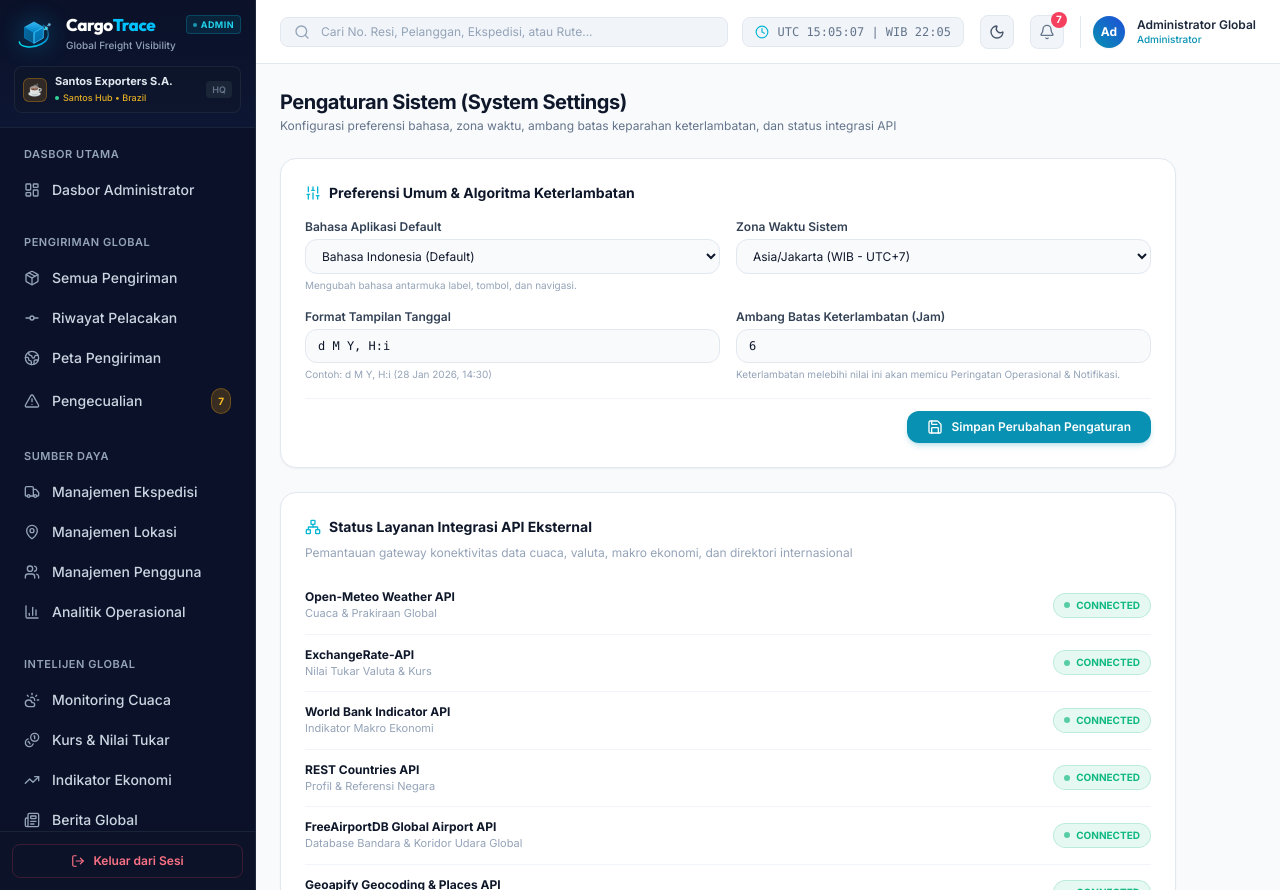
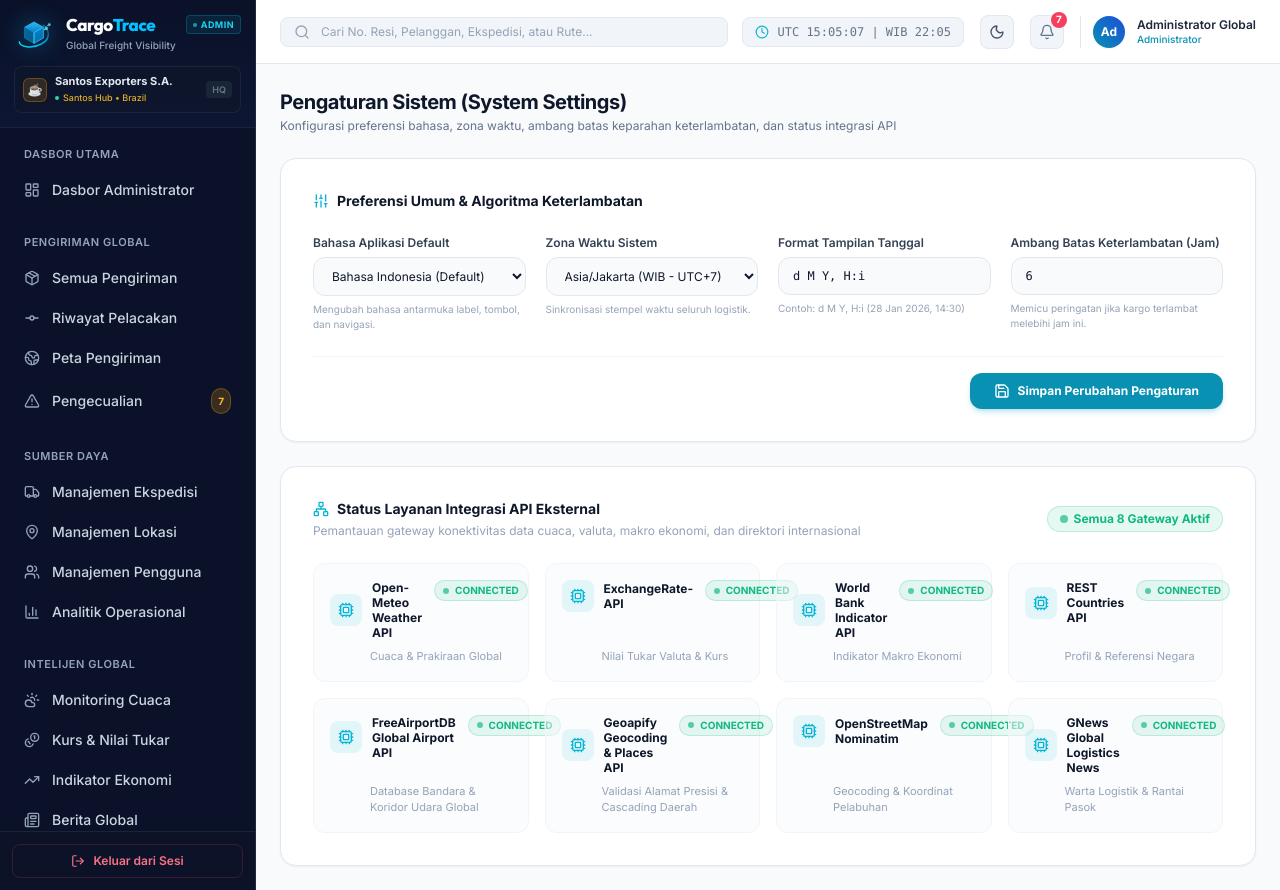
Before and after one commit to rafifproject/CargoTrace-UAS-Rafif, a Laravel app: page /admin/settings in a window 1280 px wide. Run offline with Laravel 12, Linux system fonts and the light colour scheme; a user stored in the database is signed in; data comes from the database, SQL or seed files in the repository; some libraries are stand-ins or nearby versions.

Commit message:
fix(ui): expand settings and notifications views to full container width and modernize API status grid

```diff
--- a/resources/views/admin/notifications/index.blade.php
+++ b/resources/views/admin/notifications/index.blade.php
@@ -3,7 +3,7 @@
 @section('title', 'Pusat Notifikasi')
 
 @section('content')
-<div class="space-y-6 max-w-4xl">
+<div class="space-y-6 w-full">
     <!-- Header -->
     <div class="flex flex-col sm:flex-row sm:items-center sm:justify-between gap-4">
         <div>
--- a/resources/views/admin/settings/index.blade.php
+++ b/resources/views/admin/settings/index.blade.php
@@ -3,7 +3,7 @@
 @section('title', 'Pengaturan Sistem')
 
 @section('content')
-<div class="space-y-6 max-w-4xl">
+<div class="space-y-6 w-full">
     <!-- Header -->
     <div class="flex flex-col sm:flex-row sm:items-center sm:justify-between gap-4">
         <div>
@@ -13,53 +13,52 @@
     </div>
 
     <!-- General Settings Form -->
-    <div class="p-6 rounded-2xl bg-white dark:bg-[#0A1128] border border-slate-200 dark:border-slate-800 shadow-sm">
-        <h2 class="text-sm font-bold text-slate-900 dark:text-white mb-4 flex items-center gap-2">
+    <div class="p-6 lg:p-8 rounded-2xl bg-white dark:bg-[#0A1128] border border-slate-200 dark:border-slate-800 shadow-sm w-full">
+        <h2 class="text-sm font-bold text-slate-900 dark:text-white mb-5 flex items-center gap-2">
             <i data-lucide="sliders" class="w-4 h-4 text-cyan-500"></i>
             <span>Preferensi Umum & Algoritma Keterlambatan</span>
         </h2>
 
-        <form method="POST" action="{{ route('admin.settings.update') }}" class="space-y-4">
+        <form method="POST" action="{{ route('admin.settings.update') }}" class="space-y-6">
             @csrf
             @method('PUT')
 
-            <div class="grid grid-cols-1 sm:grid-cols-2 gap-4">
+            <div class="grid grid-cols-1 md:grid-cols-2 lg:grid-cols-4 gap-5">
                 <div>
-                    <label for="app_language" class="block text-xs font-semibold text-slate-700 dark:text-slate-300 mb-1">Bahasa Aplikasi Default</label>
-                    <select id="app_language" name="app_language" class="w-full px-3 py-2 text-xs bg-slate-50 dark:bg-slate-900 border border-slate-200 dark:border-slate-700 rounded-xl text-slate-900 dark:text-white focus:ring-1 focus:ring-cyan-500">
+                    <label for="app_language" class="block text-xs font-semibold text-slate-700 dark:text-slate-300 mb-1.5">Bahasa Aplikasi Default</label>
+                    <select id="app_language" name="app_language" class="w-full px-3.5 py-2.5 text-xs bg-slate-50 dark:bg-slate-900 border border-slate-200 dark:border-slate-700 rounded-xl text-slate-900 dark:text-white focus:ring-1 focus:ring-cyan-500">
                         <option value="id" {{ ($settings['app_language'] ?? 'id') === 'id' ? 'selected' : '' }}>Bahasa Indonesia (Default)</option>
                         <option value="en" {{ ($settings['app_language'] ?? '') === 'en' ? 'selected' : '' }}>English (Alternative)</option>
                     </select>
-                    <p class="text-[10px] text-slate-400 mt-1">Mengubah bahasa antarmuka label, tombol, dan navigasi.</p>
+                    <p class="text-[10px] text-slate-400 mt-1.5">Mengubah bahasa antarmuka label, tombol, dan navigasi.</p>
                 </div>
 
                 <div>
-                    <label for="app_timezone" class="block text-xs font-semibold text-slate-700 dark:text-slate-300 mb-1">Zona Waktu Sistem</label>
-                    <select id="app_timezone" name="app_timezone" class="w-full px-3 py-2 text-xs bg-slate-50 dark:bg-slate-900 border border-slate-200 dark:border-slate-700 rounded-xl text-slate-900 dark:text-white focus:ring-1 focus:ring-cyan-500">
+                    <label for="app_timezone" class="block text-xs font-semibold text-slate-700 dark:text-slate-300 mb-1.5">Zona Waktu Sistem</label>
+                    <select id="app_timezone" name="app_timezone" class="w-full px-3.5 py-2.5 text-xs bg-slate-50 dark:bg-slate-900 border border-slate-200 dark:border-slate-700 rounded-xl text-slate-900 dark:text-white focus:ring-1 focus:ring-cyan-500">
                         <option value="Asia/Jakarta" {{ ($settings['app_timezone'] ?? 'Asia/Jakarta') === 'Asia/Jakarta' ? 'selected' : '' }}>Asia/Jakarta (WIB - UTC+7)</option>
                         <option value="Asia/Makassar" {{ ($settings['app_timezone'] ?? '') === 'Asia/Makassar' ? 'selected' : '' }}>Asia/Makassar (WITA - UTC+8)</option>
                         <option value="Asia/Jayapura" {{ ($settings['app_timezone'] ?? '') === 'Asia/Jayapura' ? 'selected' : '' }}>Asia/Jayapura (WIT - UTC+9)</option>
                         <option value="UTC" {{ ($settings['app_timezone'] ?? '') === 'UTC' ? 'selected' : '' }}>UTC (Coordinated Universal Time)</option>
                     </select>
+                    <p class="text-[10px] text-slate-400 mt-1.5">Sinkronisasi stempel waktu seluruh logistik.</p>
+                </div>
+
+                <div>
+                    <label for="date_format" class="block text-xs font-semibold text-slate-700 dark:text-slate-300 mb-1.5">Format Tampilan Tanggal</label>
+                    <input type="text" id="date_format" name="date_format" value="{{ $settings['date_format'] ?? 'd M Y, H:i' }}" required class="w-full px-3.5 py-2.5 text-xs bg-slate-50 dark:bg-slate-900 border border-slate-200 dark:border-slate-700 rounded-xl text-slate-900 dark:text-white font-mono">
+                    <p class="text-[10px] text-slate-400 mt-1.5">Contoh: d M Y, H:i (28 Jan 2026, 14:30)</p>
+                </div>
+
+                <div>
+                    <label for="delay_threshold_hours" class="block text-xs font-semibold text-slate-700 dark:text-slate-300 mb-1.5">Ambang Batas Keterlambatan (Jam)</label>
+                    <input type="number" id="delay_threshold_hours" name="delay_threshold_hours" value="{{ $settings['delay_threshold_hours'] ?? '6' }}" required min="1" max="168" class="w-full px-3.5 py-2.5 text-xs bg-slate-50 dark:bg-slate-900 border border-slate-200 dark:border-slate-700 rounded-xl text-slate-900 dark:text-white font-mono">
+                    <p class="text-[10px] text-slate-400 mt-1.5">Memicu peringatan jika kargo terlambat melebihi jam ini.</p>
                 </div>
             </div>
 
-            <div class="grid grid-cols-1 sm:grid-cols-2 gap-4">
-                <div>
-                    <label for="date_format" class="block text-xs font-semibold text-slate-700 dark:text-slate-300 mb-1">Format Tampilan Tanggal</label>
-                    <input type="text" id="date_format" name="date_format" value="{{ $settings['date_format'] ?? 'd M Y, H:i' }}" required class="w-full px-3 py-2 text-xs bg-slate-50 dark:bg-slate-900 border border-slate-200 dark:border-slate-700 rounded-xl text-slate-900 dark:text-white font-mono">
-                    <p class="text-[10px] text-slate-400 mt-1">Contoh: d M Y, H:i (28 Jan 2026, 14:30)</p>
-                </div>
-
-                <div>
-                    <label for="delay_threshold_hours" class="block text-xs font-semibold text-slate-700 dark:text-slate-300 mb-1">Ambang Batas Keterlambatan (Jam)</label>
-                    <input type="number" id="delay_threshold_hours" name="delay_threshold_hours" value="{{ $settings['delay_threshold_hours'] ?? '6' }}" required min="1" max="168" class="w-full px-3 py-2 text-xs bg-slate-50 dark:bg-slate-900 border border-slate-200 dark:border-slate-700 rounded-xl text-slate-900 dark:text-white font-mono">
-                    <p class="text-[10px] text-slate-400 mt-1">Keterlambatan melebihi nilai ini akan memicu Peringatan Operasional & Notifikasi.</p>
-                </div>
-            </div>
-
-            <div class="pt-3 border-t border-slate-100 dark:border-slate-800 flex justify-end">
-                <button type="submit" class="px-5 py-2 text-xs font-semibold text-white bg-cyan-600 hover:bg-cyan-500 rounded-xl shadow-md shadow-cyan-600/20 transition-all flex items-center gap-2">
+            <div class="pt-4 border-t border-slate-100 dark:border-slate-800 flex justify-end">
+                <button type="submit" class="px-6 py-2.5 text-xs font-bold text-white bg-cyan-600 hover:bg-cyan-500 rounded-xl shadow-md shadow-cyan-600/20 transition-all flex items-center gap-2 cursor-pointer">
                     <i data-lucide="save" class="w-4 h-4"></i>
                     <span>Simpan Perubahan Pengaturan</span>
                 </button>
@@ -68,24 +67,37 @@
     </div>
 
     <!-- API Integration Status Table -->
-    <div class="p-6 rounded-2xl bg-white dark:bg-[#0A1128] border border-slate-200 dark:border-slate-800 shadow-sm">
-        <h2 class="text-sm font-bold text-slate-900 dark:text-white mb-2 flex items-center gap-2">
+    <div class="p-6 lg:p-8 rounded-2xl bg-white dark:bg-[#0A1128] border border-slate-200 dark:border-slate-800 shadow-sm w-full">
+        <div class="flex flex-col sm:flex-row sm:items-center sm:justify-between gap-2 mb-6">
+            <div>
+                <h2 class="text-sm font-bold text-slate-900 dark:text-white flex items-center gap-2">
                     <i data-lucide="network" class="w-4 h-4 text-cyan-500"></i>
                     <span>Status Layanan Integrasi API Eksternal</span>
                 </h2>
-        <p class="text-xs text-slate-400 mb-4">Pemantauan gateway konektivitas data cuaca, valuta, makro ekonomi, dan direktori internasional</p>
+                <p class="text-xs text-slate-400 mt-1">Pemantauan gateway konektivitas data cuaca, valuta, makro ekonomi, dan direktori internasional</p>
+            </div>
+            <span class="inline-flex items-center gap-1.5 px-3 py-1 rounded-full text-xs font-bold bg-emerald-500/10 text-emerald-500 border border-emerald-500/20 w-fit">
+                <span class="w-2 h-2 rounded-full bg-emerald-500 animate-pulse"></span>
+                Semua 8 Gateway Aktif
+            </span>
+        </div>
 
-        <div class="divide-y divide-slate-100 dark:divide-slate-800">
+        <div class="grid grid-cols-1 md:grid-cols-2 lg:grid-cols-4 gap-4">
             @foreach($apiStatuses as $key => $api)
-                <div class="py-3 flex items-center justify-between">
-                    <div>
-                        <h4 class="text-xs font-bold text-slate-900 dark:text-white">{{ $api['name'] }}</h4>
-                        <p class="text-[11px] text-slate-400">{{ $api['type'] }}</p>
+                <div class="p-4 rounded-xl border border-slate-100 dark:border-slate-800/80 bg-slate-50/50 dark:bg-slate-900/40 flex flex-col justify-between hover:border-cyan-500/30 transition-all">
+                    <div class="flex items-start justify-between gap-3 mb-2">
+                        <div class="flex items-center gap-2.5">
+                            <div class="w-8 h-8 rounded-lg bg-cyan-500/10 text-cyan-500 flex items-center justify-center shrink-0">
+                                <i data-lucide="cpu" class="w-4 h-4"></i>
                             </div>
-                    <span class="inline-flex items-center gap-1.5 px-2.5 py-1 rounded-full text-[10px] font-bold bg-emerald-500/10 text-emerald-500 border border-emerald-500/20">
+                            <h4 class="text-xs font-bold text-slate-900 dark:text-white leading-tight">{{ $api['name'] }}</h4>
+                        </div>
+                        <span class="inline-flex items-center gap-1.5 px-2 py-0.5 rounded-full text-[10px] font-bold bg-emerald-500/10 text-emerald-500 border border-emerald-500/20 shrink-0">
                             <span class="w-1.5 h-1.5 rounded-full bg-emerald-500 animate-pulse"></span>
                             {{ $api['status'] }}
                         </span>
+                    </div>
+                    <p class="text-[11px] text-slate-400 pl-10">{{ $api['type'] }}</p>
                 </div>
             @endforeach
         </div>
```
Lines whose indentation alone changed are shown as unchanged.
